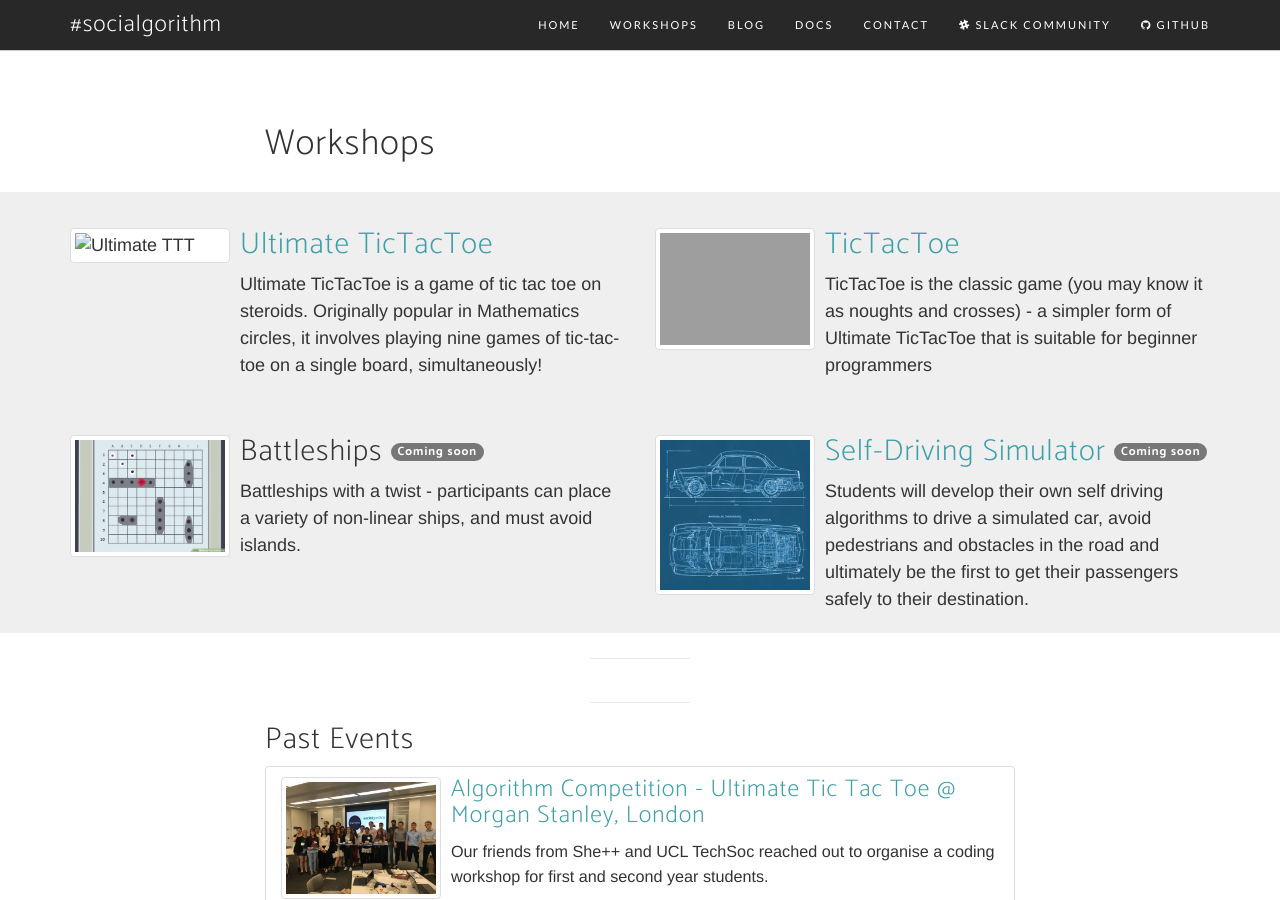
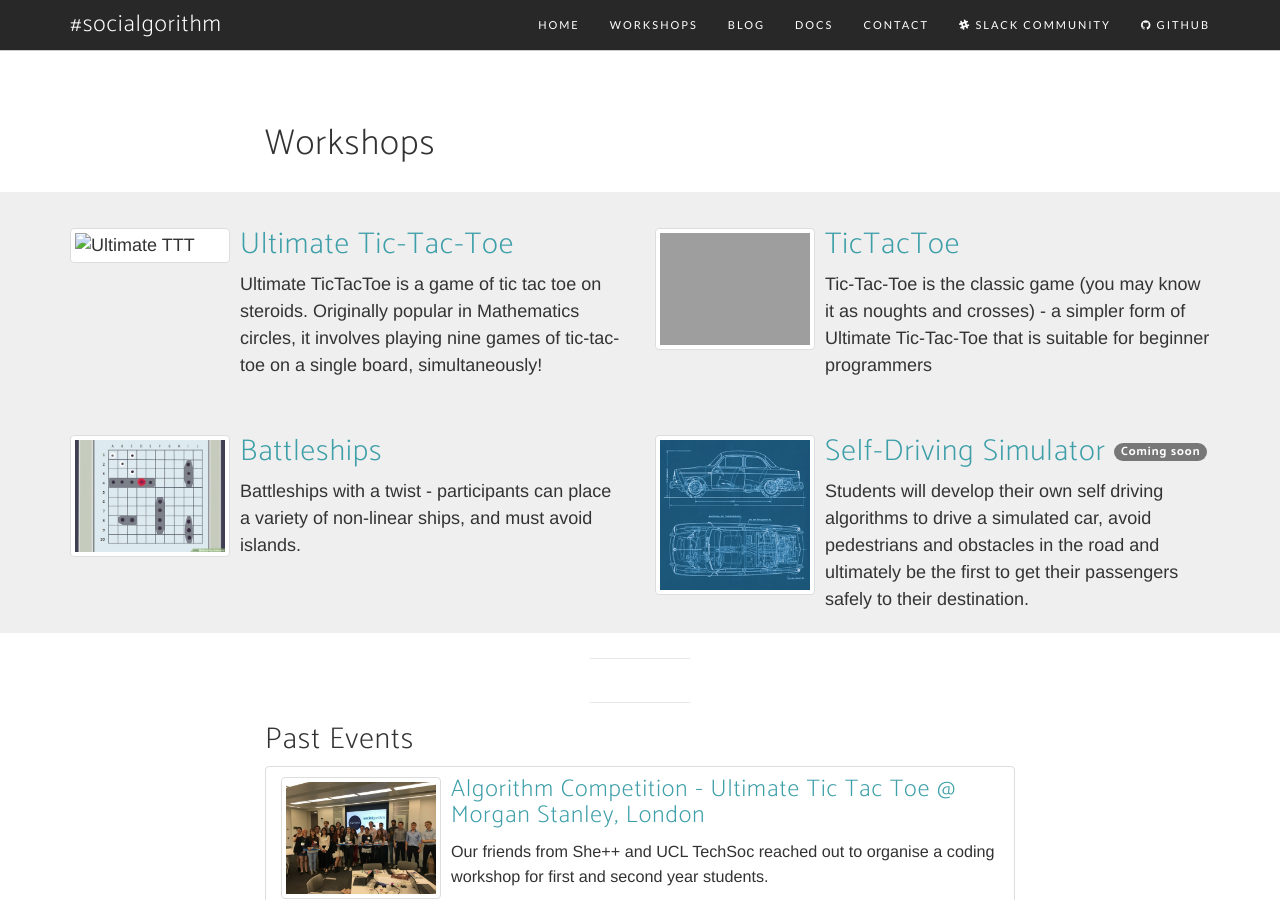
Before and after one commit to socialgorithm/socialgorithm.github.io, a Jekyll site: the page built from workshops.html, in a window 1280 px wide and 900 px high. Built offline with Jekyll 4.4.1, drawn with Linux system fonts in a browser that asks for light colours; nearby versions of some CDN libraries; some web fonts are replaced.

Commit message:
Fix link to UTTT and add battleships

```diff
--- a/workshops.html
+++ b/workshops.html
@@ -33,8 +33,8 @@ layout: page-wide
                         </div>
                     </div>
                     <div class="media-body">
-                        <a href="https://socialgorithm.org/docs/sections/participate/ultimate-tic-tac-toe/">
-                            <h2 style="margin-top: 0">Ultimate TicTacToe</h2>
+                        <a href="https://socialgorithm.org/docs/sections/participate/ultimate-tic-tac-toe.html">
+                            <h2 style="margin-top: 0">Ultimate Tic-Tac-Toe</h2>
                         </a>
                         <p>Ultimate TicTacToe is a game of tic tac toe on steroids. Originally popular in Mathematics circles, it involves playing nine games of
                             tic-tac-toe on a single board, simultaneously!
@@ -53,7 +53,7 @@ layout: page-wide
                         <a href="https://socialgorithm.org/docs/sections/participate/tic-tac-toe.html">
                             <h2 style="margin-top: 0">TicTacToe</h2>
                         </a>
-                        <p>TicTacToe is the classic game (you may know it as noughts and crosses) - a simpler form of Ultimate TicTacToe that is suitable for beginner programmers
+                        <p>Tic-Tac-Toe is the classic game (you may know it as noughts and crosses) - a simpler form of Ultimate Tic-Tac-Toe that is suitable for beginner programmers
                         </p>
                     </div>
                 </div>
@@ -66,10 +66,11 @@ layout: page-wide
                         </div>
                     </div>
                     <div class="media-body">
+                        <a href="https://socialgorithm.org/docs/sections/participate/battleships.html">
                             <h2 style="margin-top: 0">
                                 Battleships
-                                <span class="badge badge-info">Coming soon</span>
                             </h2>
+                        </a>
                         <p>Battleships with a twist - participants can place a variety of non-linear ships, and must avoid islands.</p>
                     </div>
                 </div>
```
Also changed, not shown: css/new-age.min.css, js/new-age.min.js.
